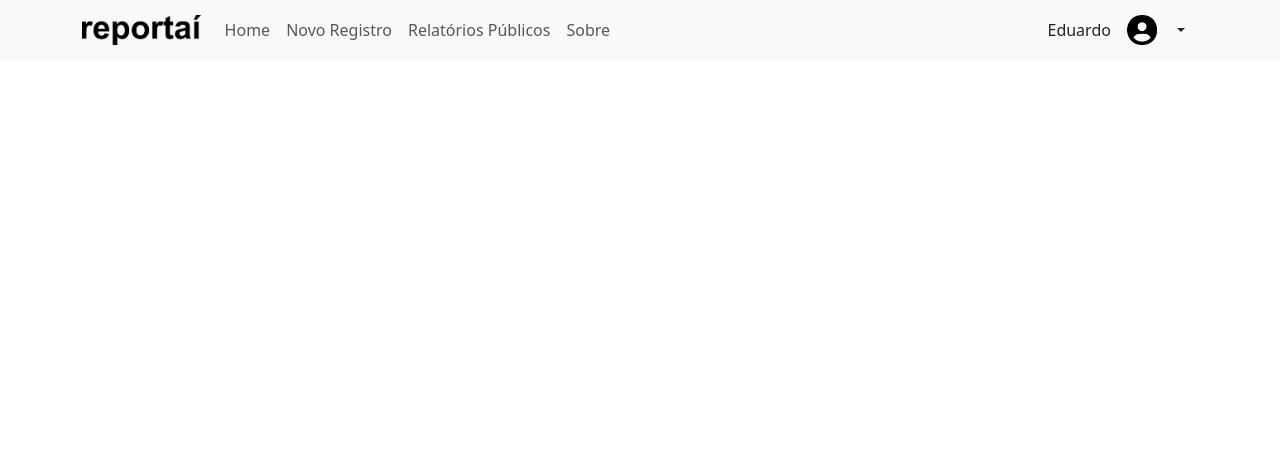
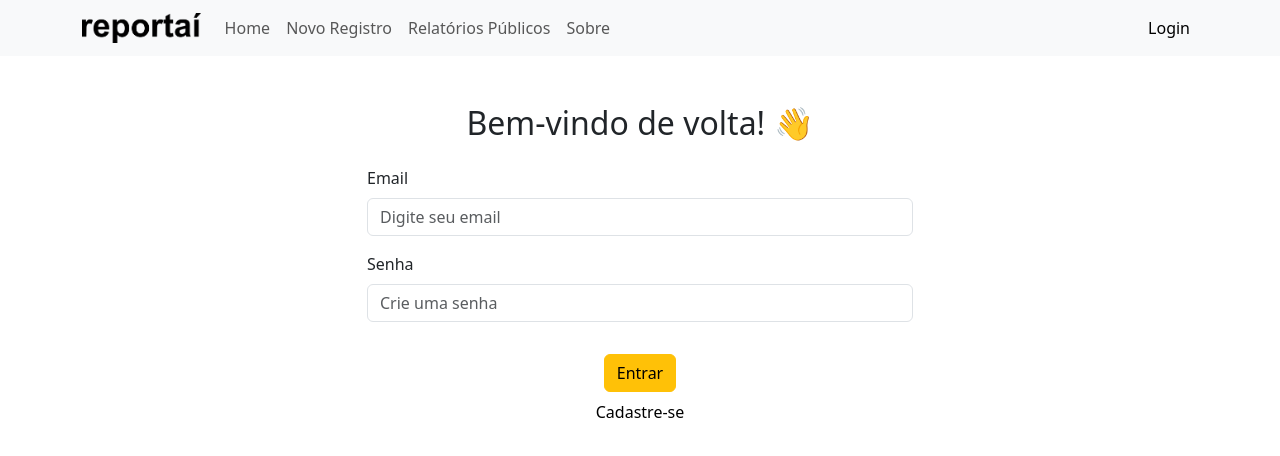
Before and after one commit to eduazzolin/reportai-app, a React app: page /login in a window 1280 px wide. Built offline with nearby package versions, Linux system fonts and the light colour scheme; no server answers.

Commit message:
us#86a709j4v/login
Foi implementada a funcionalidade de login, incluindo redirecionamentos para a tela de login no caso de tentativa de acesso a páginas privadas.

```diff
--- a/package.json
+++ b/package.json
@@ -9,6 +9,7 @@
     "axios": "^1.7.9",
     "bootstrap": "^5.3.3",
     "crypto-js": "^4.2.0",
+    "jwt-decode": "^4.0.0",
     "leaflet": "^1.9.4",
     "react": "^18.3.1",
     "react-bootstrap": "^2.10.2",
--- /dev/null
+++ b/src/app/service/authService.js
@@ -0,0 +1,42 @@
+import LocalStorageService from "./localStorageService";
+import {jwtDecode} from "jwt-decode";
+
+export const USUARIO_LOGADO = 'usuario_logado';
+export const TOKEN = 'access_token';
+
+export default class AuthService {
+
+  static isUsuarioAutenticado() {
+    const token = LocalStorageService.obterItem(TOKEN);
+    if (!token) {
+      return false;
+    } else {
+      return true; // #ToDo #SpringSecurity
+    }
+    // const decoded = jwtDecode(token);
+    // const expiracao = decoded.exp;
+    // const agora = new Date().getTime();
+    // return token && agora <= expiracao * 1000;
+  }
+
+  static removerUsuarioAutenticado() {
+    LocalStorageService.removerItem(USUARIO_LOGADO);
+    LocalStorageService.removerItem(TOKEN);
+  }
+
+  static logar(usuario, token) {
+    LocalStorageService.adicionarItem(USUARIO_LOGADO, usuario);
+    LocalStorageService.adicionarItem(TOKEN, token);
+  }
+
+  static obterUsuarioAutenticado() {
+    return LocalStorageService.obterItem(USUARIO_LOGADO);
+  }
+
+  static refreshSession() {
+    const token = LocalStorageService.obterItem(TOKEN);
+    const usuario = AuthService.obterUsuarioAutenticado();
+    AuthService.logar(usuario, token);
+    return usuario;
+  }
+}
--- /dev/null
+++ b/src/app/service/localStorageService.js
@@ -0,0 +1,16 @@
+export default class LocalStorageService {
+
+  static adicionarItem(chave, valor) {
+    localStorage.setItem(chave, JSON.stringify(valor))
+  }
+
+  static obterItem(chave) {
+    const item = localStorage.getItem(chave);
+    return JSON.parse(item)
+  }
+
+  static removerItem(chave) {
+    localStorage.removeItem(chave)
+  }
+
+}
--- a/src/app/service/usuarioService.js
+++ b/src/app/service/usuarioService.js
@@ -62,4 +62,8 @@ export default class UsuarioService extends ApiService {
 
   }
 
+  autenticar(credenciais) {
+    credenciais.senha = this.hashSenha(credenciais.senha);
+    return this.post('/autenticar', credenciais)
+  }
 }
--- a/src/components/navbar.js
+++ b/src/components/navbar.js
@@ -3,8 +3,13 @@ import Nav from 'react-bootstrap/Nav';
 import Navbar from 'react-bootstrap/Navbar';
 import Dropdown from 'react-bootstrap/Dropdown';
 import {Link, NavLink} from 'react-router-dom';
+import {useContext} from "react";
+import {AuthContext} from "../main/provedorAutenticacao";
 
 function AppNavbar() {
+
+  const authContext = useContext(AuthContext);
+
   return (
 
     <Navbar expand="md" className="bg-body-tertiary">
@@ -34,12 +39,11 @@ function AppNavbar() {
 
 
           {/*usuário*/}
+          <Nav className="ml-auto" hidden={authContext.isAutenticado}>
+            <Nav.Link as={NavLink} to="/login">Login</Nav.Link>
+          </Nav>
 
-          {/*<Nav className="ml-auto">*/}
-          {/*  <Nav.Link as={NavLink} to="/home">Login</Nav.Link>*/}
-          {/*</Nav>*/}
-
-          <Nav className="ml-auto">
+          <Nav className="ml-auto" hidden={!authContext.isAutenticado}>
             <Dropdown align="end">
               <Dropdown.Toggle variant="gray" id="dropdown-basic" className="d-flex align-items-center gap-3">
                 <span>Eduardo</span>
@@ -54,7 +58,7 @@ function AppNavbar() {
 
               <Dropdown.Menu>
                 <Dropdown.Item as={NavLink} to="/meus-relatorios">Meus Relatórios</Dropdown.Item>
-                <Dropdown.Item as={NavLink} to="/sair">Sair</Dropdown.Item>
+                <Dropdown.Item as={NavLink} onClick={authContext.encerrarSessao} to="/">Sair</Dropdown.Item>
               </Dropdown.Menu>
             </Dropdown>
           </Nav>
--- a/src/index.css
+++ b/src/index.css
@@ -9,10 +9,21 @@
 
 .clicavel {
     cursor: pointer;
+
     &:hover {
         color: rgba(0, 7, 14, 0.59);
     }
 }
-.texto_justificado{
+
+.link {
+    color: #000;
+
+    &:hover {
+        color: rgba(0, 7, 14, 0.59);
+        cursor: pointer;
+    }
+}
+
+.texto_justificado {
     text-align: justify;
 }
--- a/src/main/App.js
+++ b/src/main/App.js
@@ -1,11 +1,14 @@
 import Rotas from "./rotas";
 import 'bootstrap/dist/css/bootstrap.min.css';
 import 'toastr/build/toastr.min.css';
+import ProvedorAutenticacao from "./provedorAutenticacao";
 
 function App() {
   return (
     <div>
-      <Rotas/>
+      <ProvedorAutenticacao>
+        <Rotas/>
+      </ProvedorAutenticacao>
     </div>
   );
 }
--- /dev/null
+++ b/src/main/provedorAutenticacao.js
@@ -0,0 +1,63 @@
+import React from "react";
+import AuthService from "../app/service/authService";
+import {jwtDecode} from 'jwt-decode'
+
+export const AuthContext = React.createContext();
+export const AuthConsumer = AuthContext.Consumer;
+const AuthProvider = AuthContext.Provider;
+
+
+function ProvedorAutenticacao(props) {
+
+  const isUserAuthenticated = AuthService.isUsuarioAutenticado();
+
+  const [usuarioAutenticado, setUsuarioAutenticado] = React.useState(() => {
+    if (isUserAuthenticated) {
+      return AuthService.refreshSession();
+    }
+    return null;
+  });
+  const [isAutenticado, setIsAutenticado] = React.useState(isUserAuthenticated);
+
+
+  const iniciarSessao = (tokenDTO) => {
+    const token = tokenDTO.token;
+    // const claims = jwtDecode(token);
+    // const usuario = {
+    //   nome: claims.nome,
+    //   email: claims.sub,
+    //   id: claims.id
+    // }
+
+    const usuario = {
+      nome: tokenDTO.nomeUsuario,
+      id: tokenDTO.id
+    }
+    AuthService.logar(usuario, token);
+    setUsuarioAutenticado(usuario);
+    setIsAutenticado(true);
+  }
+
+  const encerrarSessao = () => {
+    AuthService.removerUsuarioAutenticado();
+    setUsuarioAutenticado(null);
+    setIsAutenticado(false);
+    console.log('sessão encerrada')
+  }
+
+  const contexto = {
+    usuarioAutenticado: usuarioAutenticado,
+    isAutenticado: isAutenticado,
+    iniciarSessao: iniciarSessao,
+    encerrarSessao: encerrarSessao
+  }
+
+
+  return (
+    <AuthProvider value={contexto}>
+      {props.children}
+    </AuthProvider>
+  );
+}
+
+export default ProvedorAutenticacao;
--- a/src/main/rotas.js
+++ b/src/main/rotas.js
@@ -1,4 +1,4 @@
-import React from "react";
+import React, {useContext} from "react";
 import {BrowserRouter as Router, Navigate, Route, Routes} from 'react-router-dom'
 import Home from "../views/home";
 import VerRegistro from "../views/verRegistro";
@@ -6,8 +6,17 @@ import CadastrarRegistro from "../views/cadastrarRegistro";
 import AppNavbar from "../components/navbar";
 import Sandbox from "../views/sandbox";
 import CadastrarUsuario from "../views/cadastrarUsuario";
+import EntrarUsuario from "../views/entrarUsuario";
+import {AuthContext} from "./provedorAutenticacao";
+
+const PrivateRoute = ({isUsuarioAutenticado, element}) => {
+  return isUsuarioAutenticado ? element : <Navigate to="/login"/>;
+}
 
 function Rotas() {
+
+  const authContext = useContext(AuthContext);
+  const {isAutenticado} = authContext;
 
   return (
     <Router>
@@ -16,10 +25,11 @@ function Rotas() {
         <Routes>
           <Route path="/" element={<Navigate to="/home"/>}/>
           <Route path="/home" element={<Home/>}/>
-          <Route path="/cadastrar-registro" element={<CadastrarRegistro/>}/>
-          <Route path="/registro/:id" element={<VerRegistro />} />
-          <Route path="/sandbox" element={<Sandbox />} />
-          <Route path="/cadastrar-usuario" element={<CadastrarUsuario />} />
+          <Route path="/cadastrar-registro" element={<PrivateRoute isUsuarioAutenticado={isAutenticado} element={<CadastrarRegistro/>}/>}/>
+          <Route path="/registro/:id" element={<VerRegistro/>}/>
+          <Route path="/sandbox" element={<Sandbox/>}/>
+          <Route path="/cadastrar-usuario" element={<CadastrarUsuario/>}/>
+          <Route path="/login" element={<EntrarUsuario/>}/>
         </Routes>
       </div>
     </Router>)
--- a/src/views/cadastrarUsuario.js
+++ b/src/views/cadastrarUsuario.js
@@ -14,8 +14,6 @@ export default function CadastrarUsuario() {
   const service = new UsuarioService();
 
   const cadastrar = () => {
-
-    console.log(usuario);
 
     try {
       service.validar(usuario);
--- a/src/views/entrarUsuario.js
+++ b/src/views/entrarUsuario.js
@@ -0,0 +1,89 @@
+import React, {useContext, useState} from "react";
+import UsuarioService, {usuarioPrototype} from "../app/service/usuarioService";
+import {useNavigate} from "react-router-dom";
+import Form from "react-bootstrap/Form";
+import {Button} from "react-bootstrap";
+import {AuthContext} from "../main/provedorAutenticacao";
+import {mensagemErro, mensagemSucesso} from "../components/toastr";
+
+export default function EntrarUsuario() {
+
+  const [usuario, setUsuario] = useState(usuarioPrototype);
+
+  const authContext = useContext(AuthContext);
+  const navigate = useNavigate();
+  const service = new UsuarioService();
+
+  const entrar = () => {
+
+    if (!usuario.email) {
+      mensagemErro('O campo email é obrigatório.')
+      return false;
+    }
+    if (!usuario.senha){
+      mensagemErro('O campo senha é obrigatório.')
+      return false;
+    }
+
+    service
+      .autenticar({
+        email: usuario.email, senha: usuario.senha
+      })
+      .then(response => {
+        mensagemSucesso('Bem vindo!');
+        authContext.iniciarSessao(response.data)
+        navigate("/")
+      })
+      .catch(error => {
+        mensagemErro(error.response.data.descricao)
+      })
+  }
+
+  return (
+    <div className='container'>
+      <div className="row mt-5 d-flex justify-content-center">
+
+        {/*titulo*/}
+        <div className="col-12 d-flex justify-content-center">
+          <h2>Bem-vindo de volta! 👋</h2>
+        </div>
+
+        {/*form*/}
+        <div className="col-lg-6 mt-3">
+          <Form>
+
+            {/*email*/}
+            <Form.Group className="mb-3">
+              <Form.Label>Email</Form.Label>
+              <Form.Control
+                type="text"
+                placeholder="Digite seu email"
+                value={usuario.email}
+                onChange={event => setUsuario({...usuario, email: event.target.value})}/>
+            </Form.Group>
+
+            {/*senha*/}
+            <Form.Group className="mb-3">
+              <Form.Label>Senha</Form.Label>
+              <Form.Control
+                type="password"
+                placeholder="Crie uma senha"
+                value={usuario.senha}
+                onChange={event => setUsuario({...usuario, senha: event.target.value})}/>
+            </Form.Group>
+
+            {/*botão*/}
+            <div className="d-flex gap-2 flex-column align-items-center">
+              <Button className="mt-3" variant="warning" onClick={() => entrar()}> Entrar </Button>
+              <div onClick={() => navigate('/cadastrar-usuario')} className='link'>Cadastre-se</div>
+            </div>
+
+          </Form>
+        </div>
+
+      </div>
+    </div>
+  )
+
+
+}
```
Also changed, not shown: 1 other file.
